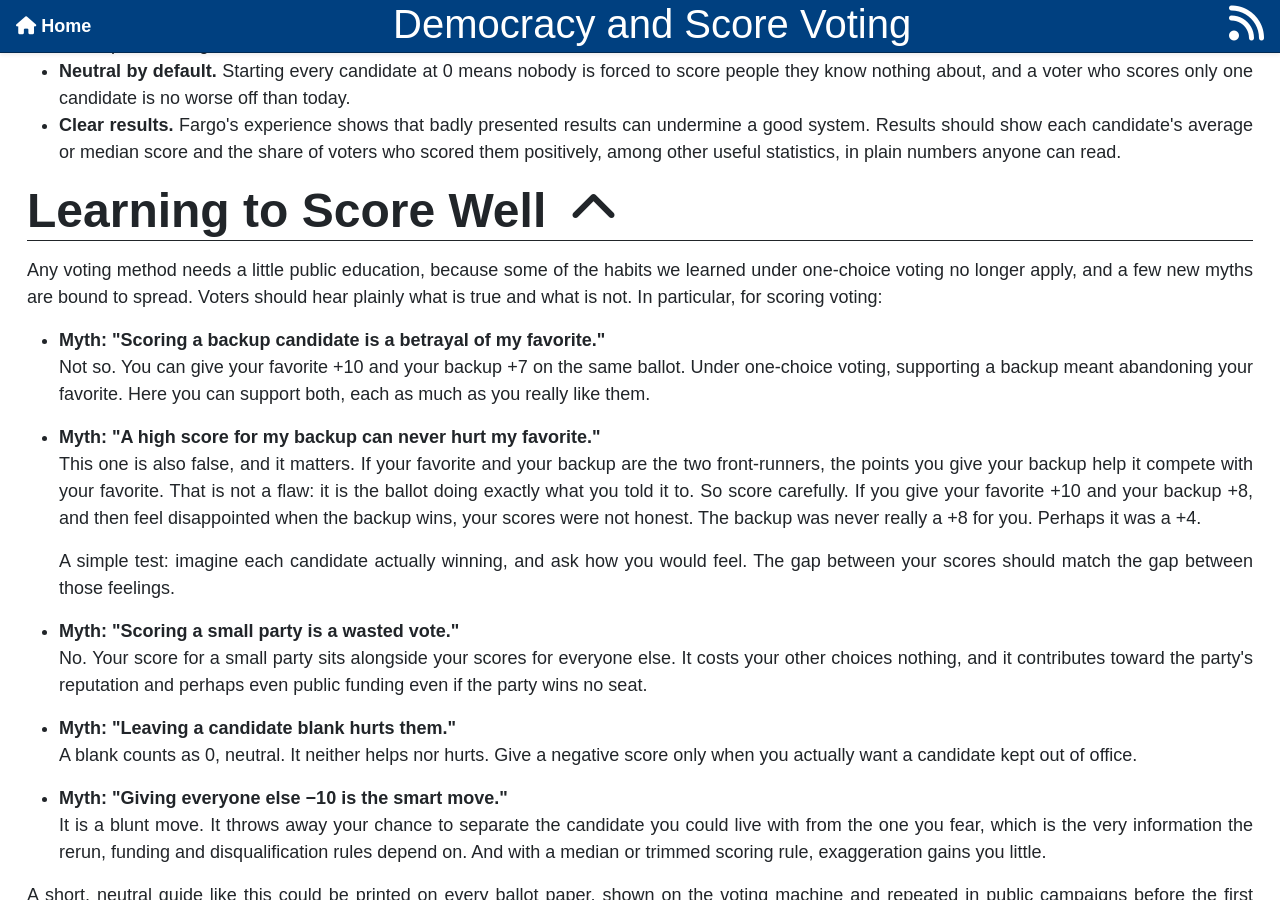
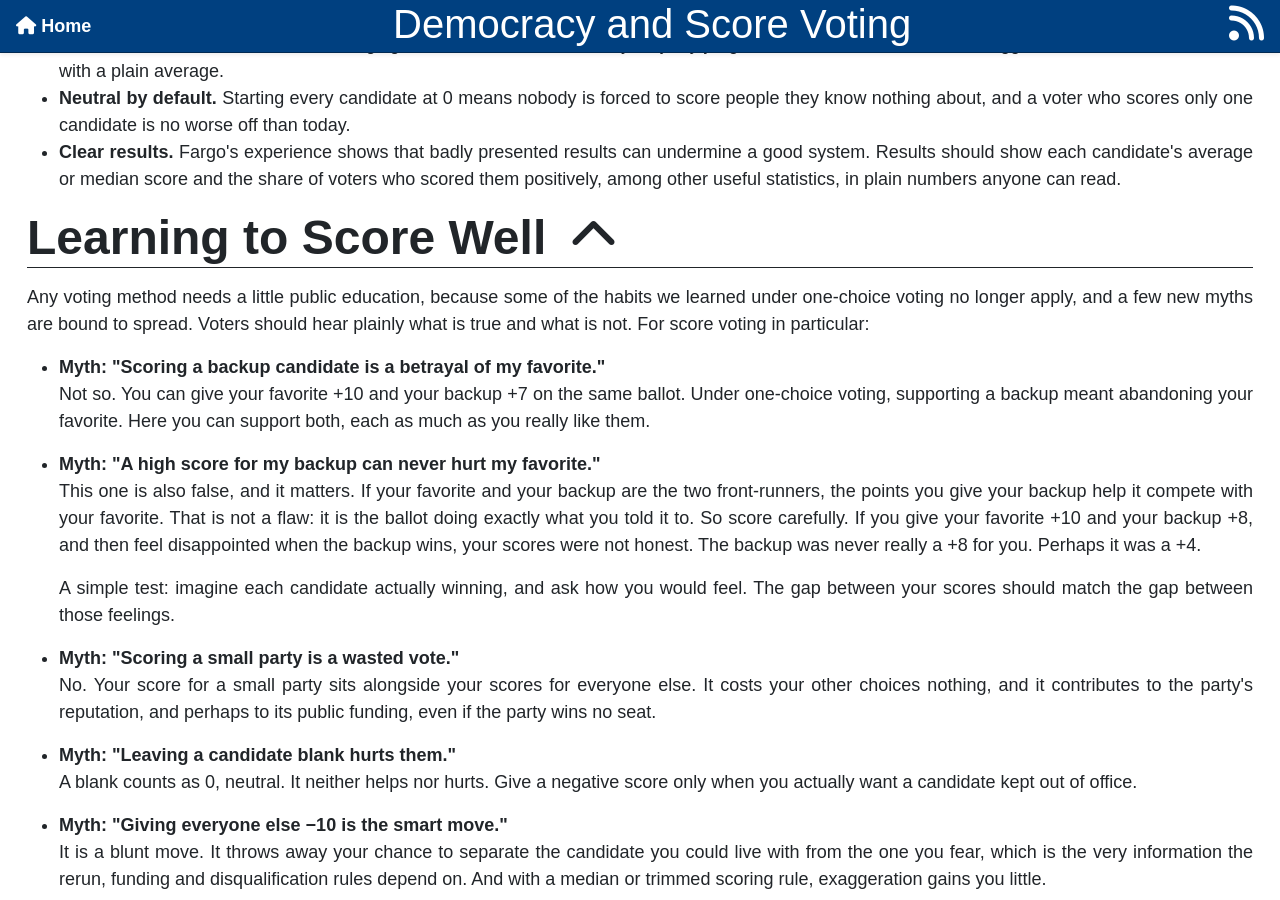
Before and after one commit to ErnestEnki/ernestenki.github.io, a Jekyll site: the page built from _articles/2026-10-12-democracy_score_voting.html, in a window 1280 px wide and 900 px high, scrolled down 5198 px. Built offline with Jekyll 4.4.1, drawn with Linux system fonts in a browser that asks for light colours; some web fonts are replaced; comment, search, counter and statistics services are not loaded; some of the changed text lies outside the part shown.

Commit message:
last touches to article on score voting

```diff
--- a/_articles/2026-10-12-democracy_score_voting.html
+++ b/_articles/2026-10-12-democracy_score_voting.html
@@ -54,9 +54,9 @@
     </article>
 
     <article>
-      <h1>Score, Don't Pick</h1>
+      <h1>Score Instead of Picking</h1>
       <div>
-        <p>The fix is simple to describe. Instead of choosing one name, each voter scores every candidate on a scale, a potential range could be:</p>
+        <p>The fix is simple to describe. Instead of choosing one name, each voter scores every candidate on a scale. One possible range:</p>
         <ul>
           <li><strong>+10</strong> for a candidate you would be delighted to see elected</li>
           <li><strong>0</strong> for a candidate you feel neutral about</li>
@@ -175,7 +175,7 @@
       <h1>Learning to Score Well</h1>
       <div>
         <p>Any voting method needs a little public education, because some of the habits we learned under one-choice voting no longer apply, and a few new myths are bound to spread. Voters should hear plainly what is true and what is not.
-          In particular, for scoring voting:
+          For score voting in particular:
         </p>
 
         <ul>
@@ -187,7 +187,7 @@
             <p>A simple test: imagine each candidate actually winning, and ask how you would feel. The gap between your scores should match the gap between those feelings.</p>
           </li>
           <li><strong>Myth: "Scoring a small party is a wasted vote."</strong>
-            <p>No. Your score for a small party sits alongside your scores for everyone else. It costs your other choices nothing, and it contributes toward the party's reputation and perhaps even public funding even if the party wins no seat.</p>
+            <p>No. Your score for a small party sits alongside your scores for everyone else. It costs your other choices nothing, and it contributes to the party's reputation, and perhaps to its public funding, even if the party wins no seat.</p>
           </li>
           <li><strong>Myth: "Leaving a candidate blank hurts them."</strong>
             <p>A blank counts as 0, neutral. It neither helps nor hurts. Give a negative score only when you actually want a candidate kept out of office.</p>
--- a/index.html
+++ b/index.html
@@ -76,8 +76,7 @@
 
     <h1>About me</h1>
     <div>
-        <p>I am passionate about technology, innovation, education, economics, history, and psychology—fields that shape
-            the way we understand and improve the world.</p>
+        <p>I write about redesigning the systems most people take for granted: how we invent, trade, work, build our cities and govern ourselves. My interests span technology, innovation, education, economics, history and psychology, the fields that shape how we understand and improve the world.</p>
         <p>Ernest Enki is a pen name, chosen to protect my privacy and ensure that my books and content are judged
             purely on their merit—independent of my background or unconventional education.</p>
     </div>
```
Also changed, not shown: other parts of _articles/2026-10-12-democracy_score_voting.html (+6 -6 lines).
